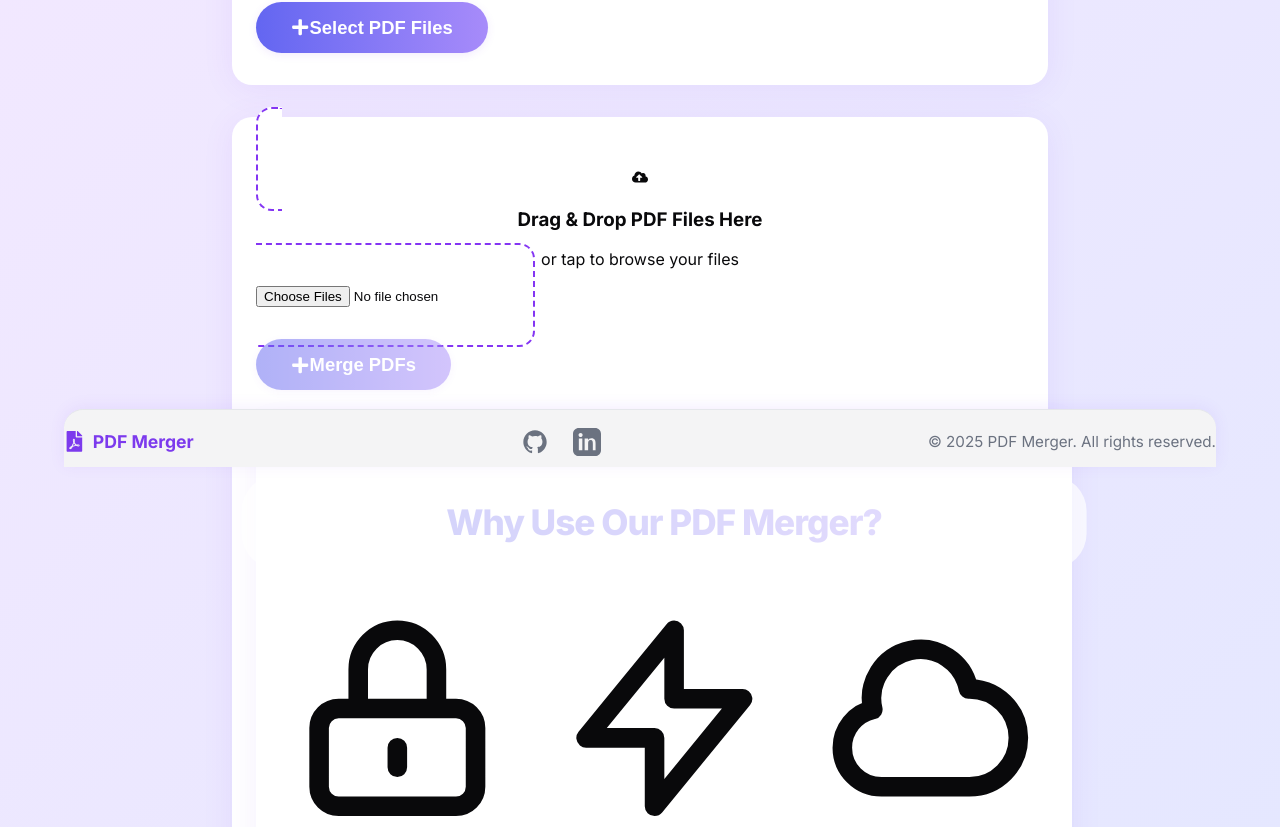
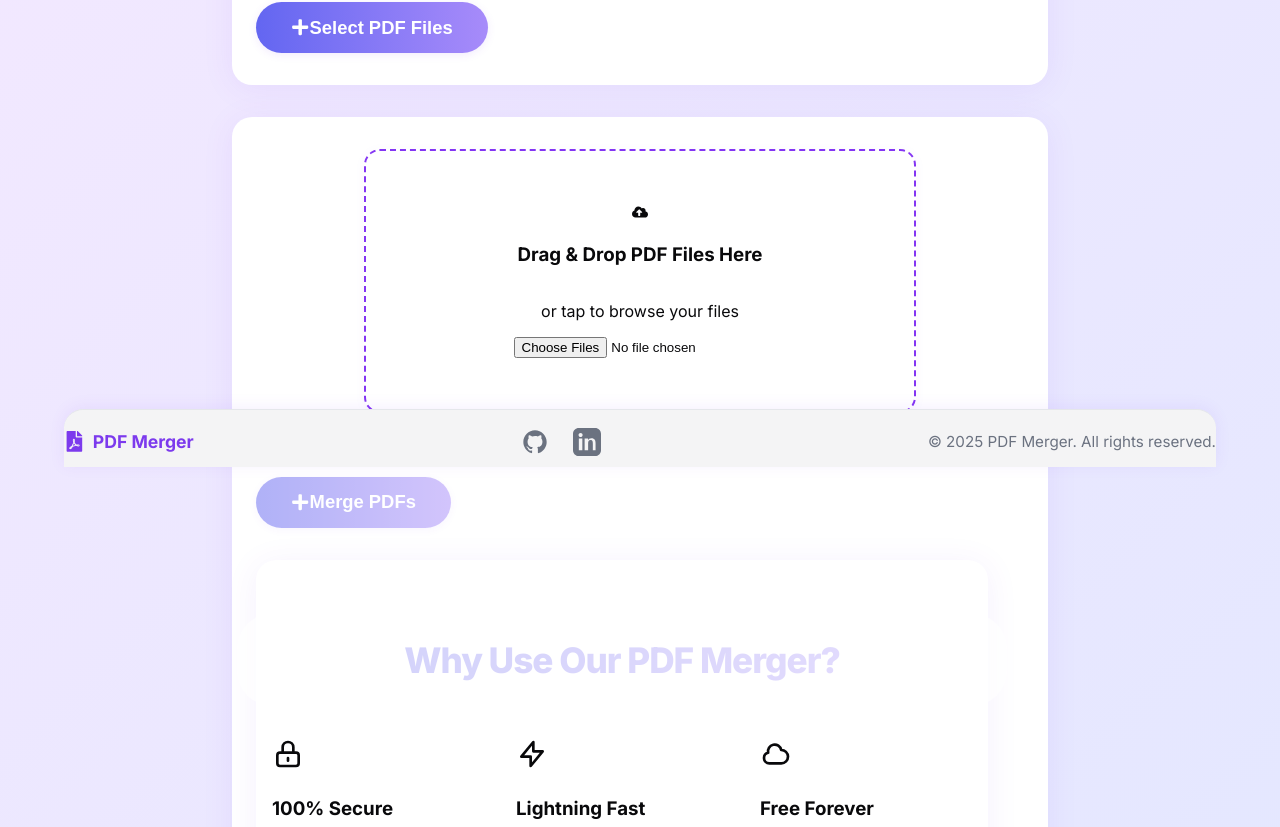
Before and after one commit to ArpitSingh4010/PDF-Merger, a Next.js app: page / in a window 1280 px wide. Shown: the part 333-1160 px from the top of the page. Built offline with nearby package versions, Linux system fonts and the light colour scheme.

Commit message:
Refine features section: adaptive width and improved layout

```diff
--- a/app/globals.css
+++ b/app/globals.css
@@ -97,11 +97,31 @@ h1.bg-gradient-text {
   cursor: pointer;
   text-align: center;
   margin-bottom: 2rem;
+  display: flex;
+  flex-direction: column;
+  align-items: center;
+  justify-content: center;
+  min-height: 180px;
+  box-shadow: 0 2px 12px 0 rgba(124,58,237,0.04);
+  position: relative;
+  z-index: 1;
+  max-width: 500px;
+  margin-left: auto;
+  margin-right: auto;
 }
 
 .drag-zone:hover, .drag-active {
   border-color: hsl(var(--primary));
   background: hsl(var(--primary) / 0.07);
+}
+
+@media (max-width: 600px) {
+  .drag-zone {
+    padding: 1.2rem 0.3rem;
+    min-height: 120px;
+    font-size: 1rem;
+    max-width: 95vw;
+  }
 }
 
 .file-list {
@@ -272,11 +292,43 @@ h1.bg-gradient-text {
   display: grid;
   grid-template-columns: 1fr;
   gap: 2rem;
+  width: 100%;
+  max-width: 100%;
+  margin-left: 0;
+  margin-right: auto;
 }
 @media (min-width: 768px) {
   .features-grid {
     grid-template-columns: repeat(3, 1fr);
+    width: 100%;
+    max-width: 100%;
+    margin-left: 0;
+    margin-right: auto;
   }
+}
+@media (max-width: 600px) {
+  .features-grid {
+    width: 100%;
+    max-width: 100%;
+    margin-left: 0;
+    margin-right: auto;
+  }
+}
+
+.feature-card > div > svg,
+.feature-card > div > .h-6,
+.feature-card > div > .w-6 {
+  width: 2rem !important;
+  height: 2rem !important;
+}
+
+.feature-card > div {
+  width: 2.5rem !important;
+  height: 2.5rem !important;
+  min-width: 2.5rem !important;
+  min-height: 2.5rem !important;
+  max-width: 2.5rem !important;
+  max-height: 2.5rem !important;
 }
 
 .footer {
@@ -394,6 +446,27 @@ h1.bg-gradient-text {
   }
 }
 
+section#features.container {
+  max-width: 500px;
+  margin-left: 0;
+  margin-right: auto;
+  width: 100%;
+  padding-left: 1rem;
+  padding-right: 1rem;
+}
+@media (min-width: 768px) {
+  section#features.container {
+    max-width: 700px;
+  }
+}
+@media (max-width: 600px) {
+  section#features.container {
+    max-width: 90vw;
+    padding-left: 0.5rem;
+    padding-right: 0.5rem;
+  }
+}
+
 /* Utility classes and keyframes as needed */
 .animate-fade-in {
   animation: fadeIn 0.5s ease-in-out;
```
